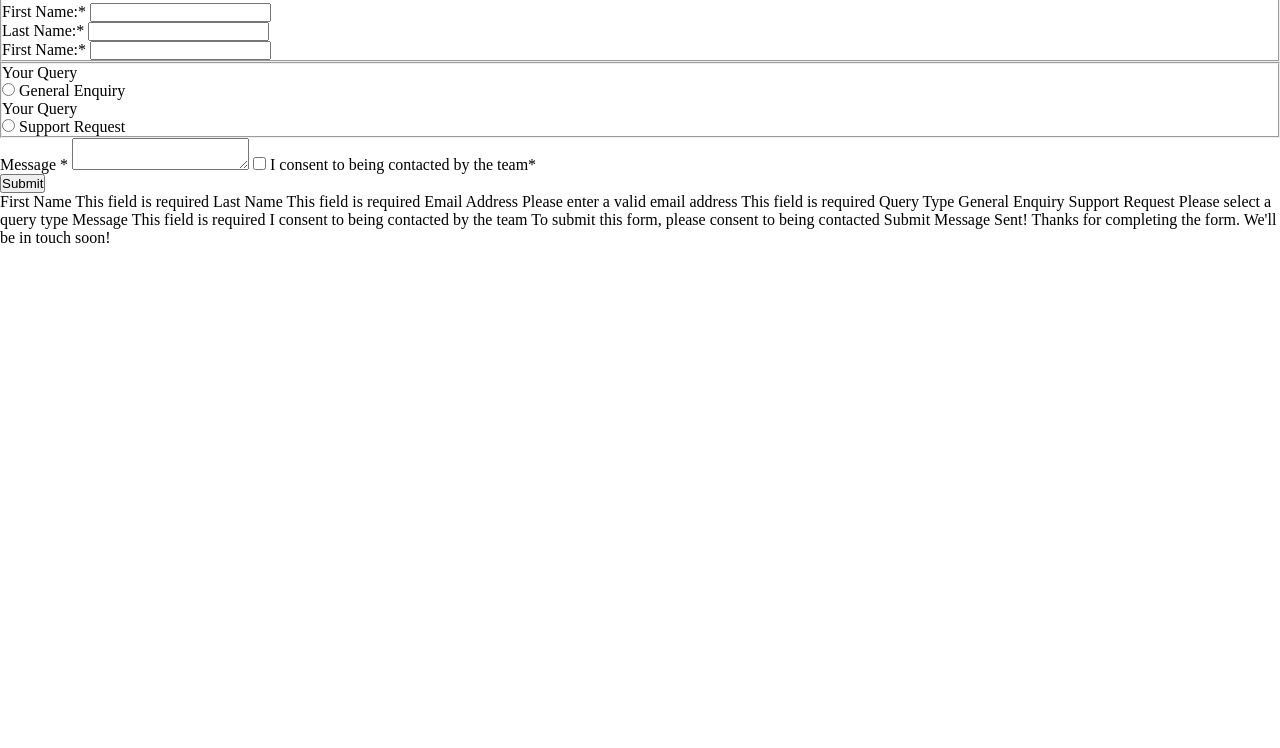
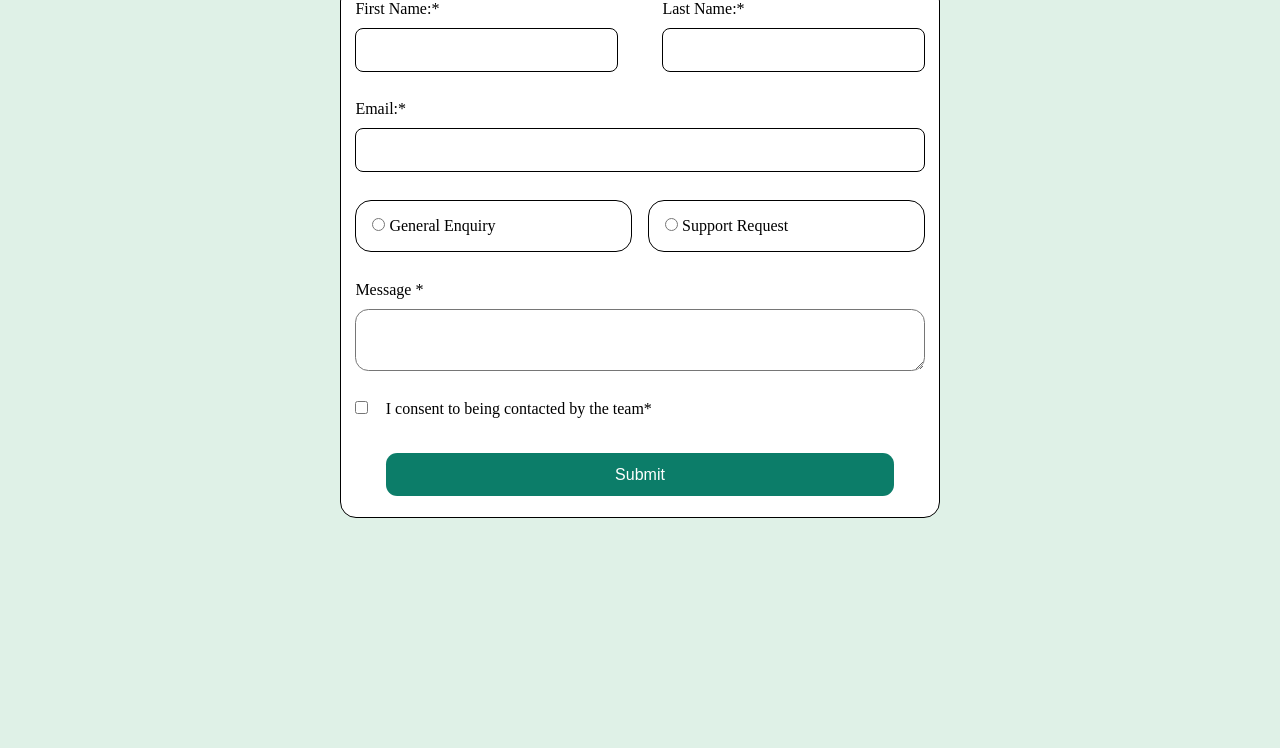
Before and after one commit to muiruri3000/form, a plain HTML site: page index.html in a window 1280 px wide. Shown: the part 52-800 px from the top of the page. Drawn offline with Linux system fonts and the light colour scheme.

Commit message:
done with form to add aria

```diff
--- a/assets/css/style.scss
+++ b/assets/css/style.scss
@@ -21,3 +21,137 @@ html{
     font-size: 16px;
 
 }
+
+main{
+    height: 100vh;
+    background-color: var(--Green-200-lighter);
+
+}
+
+.form{
+    margin: auto;
+
+    border-radius: 1em;
+    max-width: 600px;
+    background-color: white;
+    border: 1px solid;
+}
+.form-row{
+    display: flex;
+    justify-content: space-between;
+
+    gap: 1em;
+}
+
+.form-group{
+    flex: 1;
+
+    display: flex;
+    flex-direction: column;
+    padding: .9em ;
+}
+.form-group label{
+    margin-bottom: .6em;
+
+}
+
+.form-group input{
+    padding: 1em .5em;
+    border-radius: .6em;
+    border: none;
+    border: 1px solid;
+}
+.radio-group{
+
+    border: 1px solid;
+    flex: 1;
+    padding: 1em;
+    border-radius: 1em;
+
+
+
+
+}
+.form-group-radio{
+    display: flex;
+    flex: 1;
+    gap: 1em;
+    justify-content: space-between;
+}
+
+#message{
+    border-radius: 1em;
+}
+
+.form-checkbox #consent{
+    margin-right: 1em;
+}
+.submit{
+    display: flex;
+}
+.submit button{
+    padding: .8em 1em;
+    margin: 1.3em auto;
+    font-size: 1rem;
+    width: 85%;
+    background-color: var(--Green-600-medium);
+    border-radius: .7em;
+    color: white;
+    border: none;
+}
+
+// form{
+//     width: 100%;
+//     max-width: 760px;
+//     margin: auto;
+//     padding: 1em;
+//     border: 1px solid;
+// }
+// fieldset{
+//     border: 2px dashed red;
+// }
+//  .form-group{
+
+//     margin: .8em 1em;
+//     padding: .5em;
+//     width: 100%;
+//     padding-right: 2em;
+
+// }
+
+// .form-row{
+//     display: flex;
+// }
+
+// main form fieldset .form-group input{
+//     margin-top: .6em;
+//     width: 100%;
+//     padding: 1.1em;
+//     border: none;
+//     border-radius: 1em;
+// }
+// .form-radio{
+//     display: flex;
+//     margin: 2em auto;
+//     justify-content: space-between;
+// }
+
+// .radio-group{
+//     margin-left: 3em;
+//     border-radius: .8em;
+//     border: 1px solid;
+//     padding: 1em 3em;
+// }
+
+// .form-group-message{
+//     display: flex;
+//     flex-direction: column;
+// }
+// .form-group-message textarea{
+//     width: 100%;
+//     resize: vertical;
+
+// }
+// .form-group-message{
+//     width: 100%;
+// }
--- a/index.html
+++ b/index.html
@@ -22,74 +22,87 @@
 
   <h1>Contact Us</h1>
 
-<form action="">
-
-  <fieldset>
-    <legend>Personal Information </legend>
+<form action="" class="form">
 
 
 
-    <div class="block">
-      <label for="first-name">First Name:<span>*</span></label>
-      <input type="text" name="fname" id="fname" aria-describedby="first-name">
-    </div>
 
 
-    <div class="block">
+    <div class="form-row">
+    <div class="form-group">
+
+      <label for="first-name">First Name:<span>*</span>
+      </label>
+
+      <input type="text" name="fname" id="fname" aria-describedby="first-name">
+</div>
+
+
+<div class="form-group">
       <label for="last-name">Last Name:<span>*</span></label>
       <input type="text" name="lname" id="lname" aria-describedby="last-name">
     </div>
+    </div>
+  </div>
 
-    <div class="block">
-      <label for="email">First Name:<span>*</span></label>
-      <input type="text" name="email" id="email" aria-describedby="email">
-    </div>
+  <div class="form-row">
+  <div class="form-group">
 
- </fieldset>
 
-<fieldset>
-  <div class="block">
-  <legend>Your Query </legend>
+        <label for="email">Email:<span>*</span></label>
+        <input type="text" name="email" id="email" aria-describedby="email">
+
+      </div>
+</div>
+
+
+
+
+
+
+  <div class="form-row">
+
+   <div class="form-group">
+  <div class="form-group-radio">
+    <div class="radio-group">
   <input type="radio" name="radio1" id="radio1">
   <label for="radio1">General Enquiry</label>
+</div>
 
 
-  <legend>Your Query </legend>
+<div class="radio-group">
   <input type="radio" name="radio2" id="radio2">
   <label for="radio2">Support Request</label>
 </div>
-</fieldset>
+</div>
+</div>
+</div>
 
+
+
+<div class="form-row">
+  <div class="form-group">
 
 <label for="message">Message *</label>
 
-<textarea name="message" id="message"></textarea>
-
+<textarea name="message" id="message" rows="4"></textarea>
+</div>
+</div>
+<div class="form-row">
+  <div class="form-group">
+    <div class="form-checkbox">
 <input type="checkbox" name="consent" id="consent">
 <label for="consent">I consent to being contacted by the team*</label>
+</div></div></div>
 
-
-<div class="submi">
+<div class="submit">
   <button role="submit">Submit</button>
 </div>
 </form>
 
 </main>
 
-  First Name
-  This field is required
-
-  Last Name
-  This field is required
-
-  Email Address
-  Please enter a valid email address
-  This field is required
-
-  Query Type
-  General Enquiry
-  Support Request
-  Please select a query type
+  <!-- Please select a query type
 
   Message
   This field is required
@@ -100,7 +113,7 @@
   Submit
 
   Message Sent!
-  Thanks for completing the form. We'll be in touch soon!
+  Thanks for completing the form. We'll be in touch soon! -->
 
   <!-- <div class="attribution">
     Challenge by <a href="https://www.frontendmentor.io?ref=challenge">Frontend Mentor</a>.
```
Also changed, not shown: assets/css/style.css, 1 other file.
